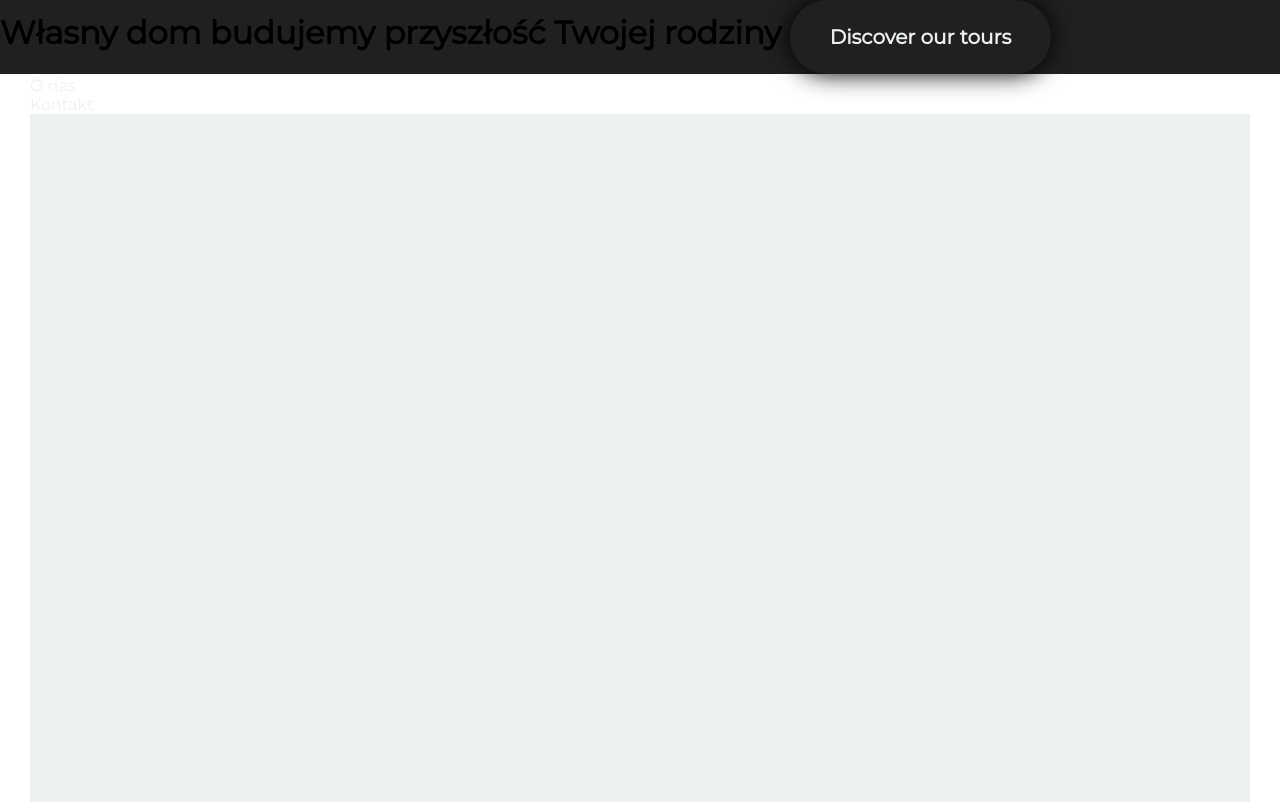
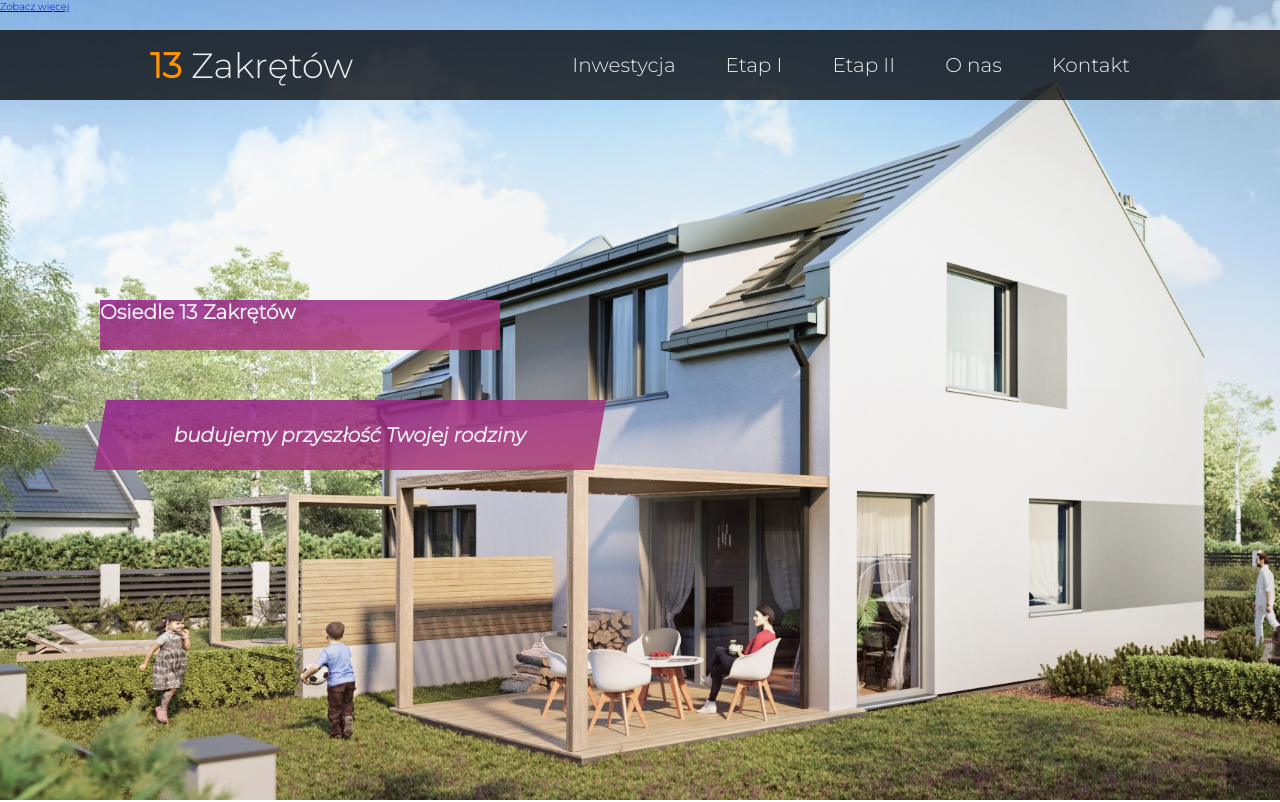
Before and after one commit to ChrisKrausDev/-Exercises-Projects, a website: page Jacek WWW/projekt/index.html in a window 1280 px wide. Shown: the top 802 px of the page. Drawn offline with Linux system fonts and the light colour scheme.

Commit message:
header 80% done

```diff
--- a/Jacek WWW/projekt/index.html
+++ b/Jacek WWW/projekt/index.html
@@ -10,29 +10,37 @@
   <body>
     <div class="navigation">
       <div class="navigation__logo"><span>13 </span>Zakrętów</div>
-      <nav>
-        <ul class="navigation__links">
-          <li><a href="#">Inwestycja</a></li>
-          <li><a href="#">Etap I</a></li>
-          <li><a href="#">Etap II</a></li>
-          <li><a href="#">O nas</a></li>
-          <li><a href="#">Kontakt</a></li>
-        </ul>
-      </nav>
+      <ul class="navigation__list">
+        <li class="navigation__item">
+          <a href="#" class="navigation__link">Inwestycja</a>
+        </li>
+        <li class="navigation__item">
+          <a href="#" class="navigation__link">Etap I</a>
+        </li>
+        <li class="navigation__item">
+          <a href="#" class="navigation__link">Etap II</a>
+        </li>
+        <li class="navigation__item">
+          <a href="#" class="navigation__link">O nas</a>
+        </li>
+        <li class="navigation__item">
+          <a href="#" class="navigation__link">Kontakt</a>
+        </li>
+      </ul>
     </div>
 
     <header class="header">
       <div class="header__text-box">
         <h1 class="heading-primary">
-          <span class="heading-primary--main">Własny dom</span>
-          <span class="heading-primary--sub"
-            >budujemy przyszłość Twojej rodziny</span
-          >
-          <a href="#" class="btn btn--white btn--animated"
-            >Discover our tours</a
-          >
+          <div class="heading-primary--main">
+            <p>Osiedle 13 Zakrętów</p>
+          </div>
+          <div class="heading-primary--sub">
+            <p>budujemy przyszłość Twojej rodziny</p>
+          </div>
         </h1>
       </div>
+      <a href="#" class="btn btn--white btn--animated">Zobacz więcej</a>
     </header>
 
     <section class="main"></section>
--- a/Jacek WWW/projekt/sass/abstracts/_variables.scss
+++ b/Jacek WWW/projekt/sass/abstracts/_variables.scss
@@ -2,7 +2,17 @@ $color-black: #000;
 $color-blackish: #202020;
 $color-dark-grey: #3f3f3f;
 $color-medium-grey: #707070;
-$color-orange: #fbab45;
-$color-egg-yellow: #ffdf6c;
+
+$color-violet: #932191;
+$color-medium-ruby: #ad3d6f;
+$color-cedar-chest: #c7594b;
+
+$color-orange: #ff9300;
+$color-carrot-orange: #e17327;
+
 $color-medium-white: #edf0f1;
 $color-white: #fff;
+
+// height
+
+$nav-height: 7rem;
--- a/Jacek WWW/projekt/sass/base/_typhography.scss
+++ b/Jacek WWW/projekt/sass/base/_typhography.scss
@@ -0,0 +1,38 @@
+body {
+  font-family: "Montserrat", sans-serif;
+}
+
+.heading-primary {
+  position: relative;
+  color: $color-medium-white;
+
+  &--main {
+    position: absolute;
+    top: 30rem;
+    left: 10rem;
+    width: 40rem;
+    height: 5rem;
+    background-image: linear-gradient(
+      to right bottom,
+      rgba($color-violet, 0.85),
+      rgba($color-medium-ruby, 0.85)
+    );
+  }
+
+  &--sub {
+    position: absolute;
+    display: block;
+    top: 40rem;
+    left: 10rem;
+    width: 50rem;
+    height: 7rem;
+    line-height: 7rem;
+    text-align: center;
+    background-image: linear-gradient(
+      to right bottom,
+      rgba($color-violet, 0.85),
+      rgba($color-medium-ruby, 0.85)
+    );
+    transform: skew(-10deg);
+  }
+}
--- /dev/null
+++ b/Jacek WWW/projekt/sass/layout/_header.scss
@@ -0,0 +1,17 @@
+.header {
+  height: 100vh;
+  position: relative;
+  top: -7rem;
+  background-image: linear-gradient(
+      to right bottom,
+      rgba(0, 0, 0, 0.01),
+      rgba($color-blackish, 0.1)
+    ),
+    url(/images/img1.jpg);
+  background-size: cover;
+  background-position: center;
+
+  &__text-box {
+    // position: absolute;
+  }
+}
--- a/Jacek WWW/projekt/sass/layout/_navigation.scss
+++ b/Jacek WWW/projekt/sass/layout/_navigation.scss
@@ -0,0 +1,51 @@
+.navigation {
+  display: flex;
+  justify-content: space-between;
+  align-items: center;
+  height: $nav-height;
+  position: relative;
+  top: 3rem;
+  padding: 0 15rem 0 15rem;
+  background-color: rgba(0, 0, 0, 0.75);
+  font-size: 2rem;
+  color: white;
+  z-index: 1;
+
+  &__logo {
+    font-size: 3.5rem;
+    color: $color-medium-white;
+    span {
+      color: $color-orange;
+      font-weight: bold;
+    }
+  }
+
+  &__list {
+    display: flex;
+    list-style: none;
+  }
+
+  &__item {
+    &:not(:last-child) {
+      margin-right: 5rem;
+    }
+  }
+
+  &__link {
+    &:link,
+    &:visited {
+      display: inline-block;
+      text-decoration: none;
+      cursor: pointer;
+      color: $color-medium-white;
+      transition: all 0.2s;
+    }
+
+    &:hover,
+    &:active {
+      color: $color-orange;
+      background-color: rgba($color-orange, 0.03);
+      box-shadow: 0 0 1.5rem rgba($color-orange, 0.05);
+    }
+  }
+}
--- a/Jacek WWW/projekt/sass/main.scss
+++ b/Jacek WWW/projekt/sass/main.scss
@@ -0,0 +1,25 @@
+@import "abstracts/functions";
+@import "abstracts/mixins";
+@import "abstracts/variables";
+
+@import "base/animations";
+@import "base/base";
+@import "base/typhography";
+@import "base/utilities";
+
+// @import "components/bg-video";
+@import "components/button";
+// @import "components/composition";
+// @import "components/feature-box";
+// @import "components/form";
+// @import "components/card";
+// @import "components/story";
+// @import "components/popup";
+
+@import "layout/navigation";
+@import "layout/footer";
+@import "layout/grid";
+@import "layout/header";
+
+@import "pages/home";
+@import "pages/contact";
```
Also changed, not shown: Jacek WWW/projekt/not.txt (+17 -0 lines), Jacek WWW/projekt/css/style.css, Jacek WWW/projekt/sass/components/_button.scss (added), Jacek WWW/projekt/sass/layout/sidebar.scss (deleted), 3 other files.
